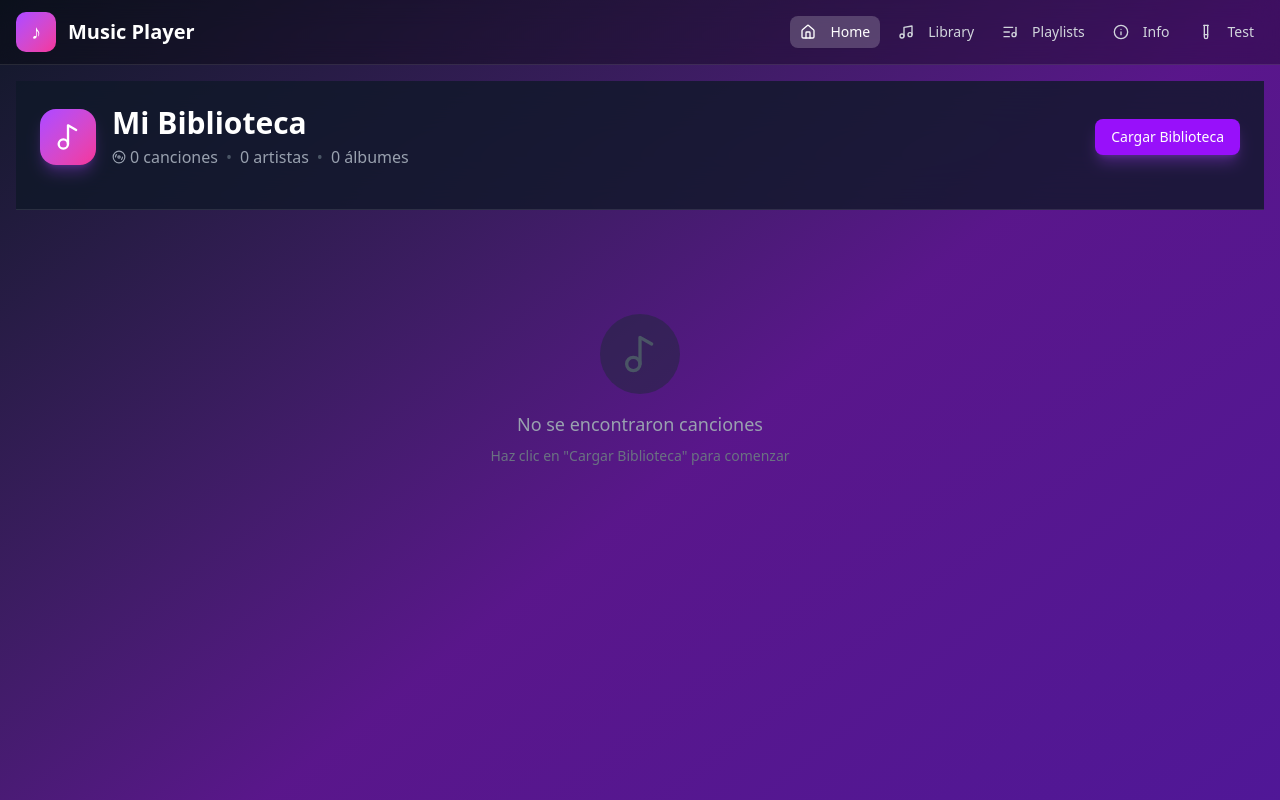
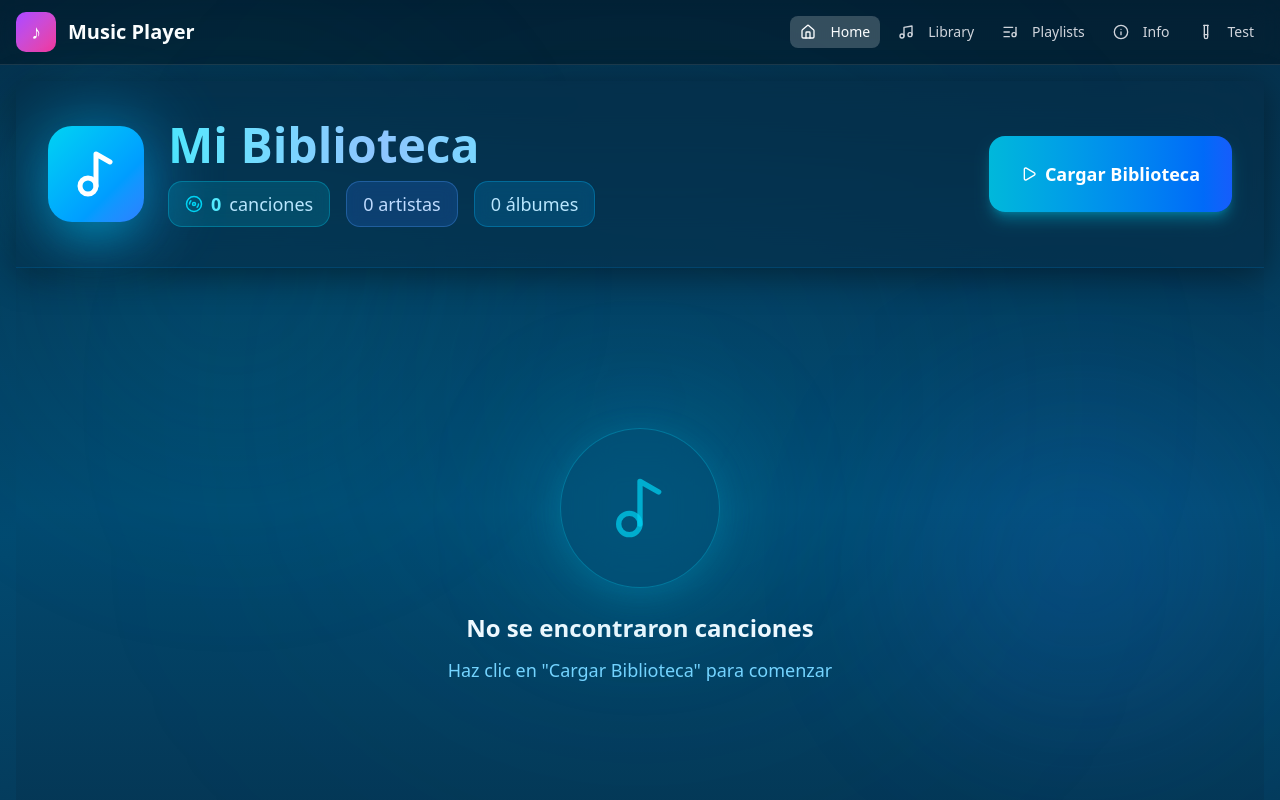
Before and after one commit to yosimar43/musicplayer, a SvelteKit app: page / in a window 1280 px wide. Shown: the top 800 px of the page. Built offline with nearby package versions, Linux system fonts and the light colour scheme.

Commit message:
feat: update UI styles for track components with new color scheme and hover effects

```diff
--- a/src/components/TrackInfo.svelte
+++ b/src/components/TrackInfo.svelte
@@ -10,13 +10,13 @@
 </script>
 
 <div class="flex-1 min-w-0">
-  <h3 class="text-white font-medium truncate group-hover:text-purple-300 transition-colors duration-200 {isCurrentTrack ? 'text-purple-400' : ''}">
+  <h3 class="text-sky-50 font-semibold truncate group-hover:text-cyan-300 transition-colors duration-200 {isCurrentTrack ? 'text-cyan-300' : ''}">
     {title || 'Título desconocido'}
   </h3>
-  <div class="flex items-center gap-2 text-sm text-gray-400 group-hover:text-gray-300 transition-colors">
+  <div class="flex items-center gap-2 text-sm text-sky-300 group-hover:text-sky-200 transition-colors">
     <span class="truncate">{artist || 'Artista desconocido'}</span>
     {#if album}
-      <span class="text-gray-600">•</span>
+      <span class="text-sky-600">•</span>
       <span class="truncate shrink-0 max-w-[200px]">{album}</span>
     {/if}
   </div>
--- a/src/routes/+layout.svelte
+++ b/src/routes/+layout.svelte
@@ -9,7 +9,7 @@
   let hasTrack = $derived(!!player.current);
 </script>
 
-<div class="min-h-screen bg-linear-to-br from-gray-900 via-purple-900 to-violet-900 flex flex-col">
+<div class="min-h-screen bg-gradient-to-b from-sky-950 via-sky-900 to-sky-950 flex flex-col">
   <Navbar />
 
   <main class="container mx-auto p-4 flex-1 pb-32">
--- a/src/routes/+page.svelte
+++ b/src/routes/+page.svelte
@@ -2,8 +2,9 @@
   import { library, ui, loadDefaultLibrary, notify, loadPreferences } from '@/lib/state';
   import { Button } from "$lib/components/ui/button";
   import TrackListItem from '@/components/TrackListItem.svelte';
-  import { Music2, Disc3 } from 'lucide-svelte';
+  import { Music2, Disc3, Play, Pause } from 'lucide-svelte';
   import { onMount } from 'svelte';
+  import { player } from '@/lib/state';
 
   onMount(() => {
     loadPreferences();
@@ -19,59 +20,86 @@
   }
 </script>
 
-<div class="min-h-screen pb-32">
-  <!-- Header con gradiente y glassmorphism -->
-  <div class="sticky top-0 z-40 backdrop-blur-xl bg-gray-900/80 border-b border-white/10 mb-6">
-    <div class="px-6 py-6">
-      <div class="flex items-center justify-between mb-4">
-        <div class="flex items-center gap-4">
-          <div class="w-14 h-14 rounded-2xl bg-linear-to-br from-purple-500 to-pink-500 flex items-center justify-center shadow-lg shadow-purple-500/30">
-            <Music2 size={28} class="text-white" />
+<div class="min-h-screen pb-32 bg-gradient-to-b from-sky-950 via-sky-900 to-sky-950">
+  <!-- Floating blur orbs for depth -->
+  <div class="fixed inset-0 pointer-events-none overflow-hidden">
+    <div class="absolute top-20 left-10 w-96 h-96 bg-cyan-500/20 rounded-full blur-[120px] animate-pulse"></div>
+    <div class="absolute bottom-20 right-10 w-80 h-80 bg-blue-500/20 rounded-full blur-[100px] animate-pulse" style="animation-delay: 1.5s;"></div>
+    <div class="absolute top-1/2 left-1/2 -translate-x-1/2 -translate-y-1/2 w-[500px] h-[500px] bg-sky-500/10 rounded-full blur-[150px]"></div>
+  </div>
+
+  <!-- Header con glassmorphism -->
+  <div class="sticky top-0 z-40 backdrop-blur-2xl bg-sky-950/60 border-b border-sky-700/30 mb-8 shadow-[0_8px_32px_rgba(0,0,0,0.4)]">
+    <div class="px-8 py-10">
+      <div class="flex items-center justify-between">
+        <div class="flex items-center gap-6 group">
+          <!-- Icono principal con glow -->
+          <div class="relative">
+            <div class="absolute inset-0 bg-gradient-to-br from-cyan-400 to-blue-500 rounded-3xl blur-2xl opacity-60 group-hover:opacity-100 transition-opacity"></div>
+            <div class="relative w-24 h-24 rounded-3xl bg-gradient-to-br from-cyan-400 to-blue-500 flex items-center justify-center shadow-2xl shadow-cyan-500/50 transform group-hover:scale-105 transition-transform">
+              <Music2 size={48} class="text-white" strokeWidth={2.5} />
+            </div>
           </div>
+
           <div>
-            <h1 class="text-3xl font-bold text-white bg-clip-text">Mi Biblioteca</h1>
-            <p class="text-gray-400 mt-1 flex items-center gap-2">
-              <span class="flex items-center gap-1">
-                <Disc3 size={14} />
-                {library.totalTracks} canciones
+            <h1 class="text-5xl font-bold mb-3 bg-clip-text text-transparent bg-gradient-to-r from-cyan-300 via-blue-300 to-cyan-300">
+              Mi Biblioteca
+            </h1>
+            <div class="flex items-center gap-4 text-lg">
+              <span class="flex items-center gap-2 px-4 py-2 rounded-xl bg-cyan-500/20 border border-cyan-400/30 backdrop-blur-sm">
+                <Disc3 size={18} class="text-cyan-400" />
+                <span class="font-semibold text-cyan-300">{library.totalTracks}</span>
+                <span class="text-sky-200">canciones</span>
               </span>
-              <span class="text-gray-600">•</span>
-              <span>{library.artists.length} artistas</span>
-              <span class="text-gray-600">•</span>
-              <span>{library.albums.length} álbumes</span>
-            </p>
+              <span class="flex items-center gap-2 px-4 py-2 rounded-xl bg-blue-500/20 border border-blue-400/30 backdrop-blur-sm text-blue-200 font-medium">
+                {library.artists.length} artistas
+              </span>
+              <span class="flex items-center gap-2 px-4 py-2 rounded-xl bg-sky-500/20 border border-sky-400/30 backdrop-blur-sm text-sky-200 font-medium">
+                {library.albums.length} álbumes
+              </span>
+            </div>
           </div>
         </div>
+
         <Button
           onclick={handleLoadLibrary}
           disabled={library.isLoading}
-          class="bg-purple-600 hover:bg-purple-700 text-white shadow-lg shadow-purple-500/30"
+          class="bg-gradient-to-r from-cyan-500 to-blue-600 hover:from-cyan-400 hover:to-blue-500 text-white shadow-lg shadow-cyan-500/40 hover:shadow-cyan-500/60 transition-all duration-300 border-0 px-8 py-6 h-auto text-lg font-semibold rounded-2xl hover:scale-105"
         >
           {#if library.isLoading}
-            <div class="flex items-center gap-2">
-              <div class="animate-spin rounded-full h-4 w-4 border-2 border-white border-t-transparent"></div>
-              Cargando...
+            <div class="flex items-center gap-3">
+              <div class="animate-spin rounded-full h-5 w-5 border-2 border-white border-t-transparent"></div>
+              <span>Cargando...</span>
             </div>
           {:else}
-            Cargar Biblioteca
+            <div class="flex items-center gap-2">
+              <Play size={20} />
+              <span>Cargar Biblioteca</span>
+            </div>
           {/if}
         </Button>
       </div>
     </div>
   </div>
 
-  <div class="px-6 space-y-6">
+  <div class="px-8 space-y-6 relative z-10">
     <!-- Estado de carga -->
     {#if library.isLoading}
-      <div class="text-center py-20">
-        <div class="inline-flex flex-col items-center gap-4">
+      <div class="text-center py-32">
+        <div class="inline-flex flex-col items-center gap-6">
           <div class="relative">
-            <div class="animate-spin rounded-full h-16 w-16 border-4 border-purple-500/30 border-t-purple-500"></div>
-            <Music2 size={24} class="text-purple-500 absolute top-1/2 left-1/2 -translate-x-1/2 -translate-y-1/2" />
+            <!-- Glow effect -->
+            <div class="absolute inset-0 bg-cyan-500/40 rounded-full blur-3xl animate-pulse"></div>
+            <!-- Spinner -->
+            <div class="relative animate-spin rounded-full h-24 w-24 border-4 border-sky-700/40 border-t-cyan-400 shadow-lg shadow-cyan-500/20"></div>
+            <!-- Icon -->
+            <div class="absolute inset-0 flex items-center justify-center">
+              <Music2 size={40} class="text-cyan-300" />
+            </div>
           </div>
-          <div class="space-y-2">
-            <p class="text-white font-medium">Escaneando archivos de música...</p>
-            <p class="text-gray-400 text-sm">Esto puede tomar unos momentos</p>
+          <div class="space-y-3">
+            <p class="text-sky-50 font-bold text-2xl">Escaneando archivos de música...</p>
+            <p class="text-sky-300 text-lg">Esto puede tomar unos momentos</p>
           </div>
         </div>
       </div>
@@ -79,53 +107,55 @@
 
     <!-- Error -->
     {#if library.error}
-      <div class="bg-red-500/10 border border-red-500/50 rounded-xl p-4 text-red-400 backdrop-blur-sm">
-        <div class="flex items-center gap-2">
-          <svg xmlns="http://www.w3.org/2000/svg" width="20" height="20" viewBox="0 0 24 24" fill="none" stroke="currentColor" stroke-width="2" stroke-linecap="round" stroke-linejoin="round">
+      <div class="backdrop-blur-xl bg-red-500/10 border border-red-500/30 rounded-3xl p-8 text-red-300 shadow-[0_8px_32px_rgba(220,38,38,0.2)]">
+        <div class="flex items-center gap-4">
+          <svg xmlns="http://www.w3.org/2000/svg" width="28" height="28" viewBox="0 0 24 24" fill="none" stroke="currentColor" stroke-width="2" stroke-linecap="round" stroke-linejoin="round">
             <circle cx="12" cy="12" r="10"/>
             <line x1="12" y1="8" x2="12" y2="12"/>
             <line x1="12" y1="16" x2="12.01" y2="16"/>
           </svg>
-          {library.error}
+          <span class="font-semibold text-lg">{library.error}</span>
         </div>
       </div>
     {/if}
 
     <!-- Lista de canciones -->
     {#if !library.isLoading && library.tracks.length > 0}
-      <div class="space-y-1">
+      <div class="space-y-3">
         {#each library.tracks as track, index (track.path)}
           <TrackListItem {track} {index} allTracks={library.tracks} />
         {/each}
       </div>
     {:else if !library.isLoading}
-      <div class="text-center py-20">
-        <div class="inline-flex flex-col items-center gap-4">
-          <div class="w-20 h-20 rounded-full bg-gray-800/50 flex items-center justify-center">
-            <Music2 size={40} class="text-gray-600" />
+      <div class="text-center py-32">
+        <div class="inline-flex flex-col items-center gap-6">
+          <div class="relative">
+            <div class="absolute inset-0 bg-cyan-500/30 rounded-full blur-3xl"></div>
+            <div class="relative w-40 h-40 rounded-full bg-sky-900/50 backdrop-blur-xl border border-cyan-400/30 flex items-center justify-center shadow-[0_8px_32px_rgba(6,182,212,0.2)]">
+              <Music2 size={64} class="text-cyan-400/70" />
+            </div>
           </div>
-          <div class="space-y-2">
-            <p class="text-gray-400 text-lg">No se encontraron canciones</p>
-            <p class="text-gray-500 text-sm">Haz clic en "Cargar Biblioteca" para comenzar</p>
+          <div class="space-y-3">
+            <p class="text-sky-50 text-2xl font-bold">No se encontraron canciones</p>
+            <p class="text-sky-300 text-lg">Haz clic en "Cargar Biblioteca" para comenzar</p>
           </div>
         </div>
       </div>
     {/if}
-  </div>
-
   <!-- Notificaciones -->
   {#if ui.notifications.length > 0}
     <div class="fixed top-6 right-6 space-y-3 z-50">
       {#each ui.notifications as notification}
-        <div class="notification-card bg-gray-900/95 backdrop-blur-xl text-white px-5 py-3 rounded-xl shadow-2xl border border-white/10 animate-slide-in">
+        <div class="notification-card backdrop-blur-2xl bg-sky-900/95 text-sky-50 px-6 py-4 rounded-2xl shadow-[0_8px_32px_rgba(6,182,212,0.3)] border border-cyan-400/30 animate-slide-in">
           <div class="flex items-center gap-3">
-            <div class="w-1.5 h-1.5 rounded-full bg-purple-500 animate-pulse"></div>
-            <span class="font-medium">{notification}</span>
+            <div class="w-2 h-2 rounded-full bg-cyan-400 animate-pulse shadow-lg shadow-cyan-400/70"></div>
+            <span class="font-semibold">{notification}</span>
           </div>
         </div>
       {/each}
     </div>
   {/if}
+  </div>
 </div>
 
 <style>
@@ -146,7 +176,7 @@
 
   .notification-card {
     box-shadow:
-      0 10px 25px -5px rgba(0, 0, 0, 0.5),
-      0 0 30px rgba(168, 85, 247, 0.2);
+      0 10px 25px -5px rgba(6, 182, 212, 0.4),
+      0 0 30px rgba(6, 182, 212, 0.3);
   }
 </style>
```
Also changed, not shown: src/components/TrackActions.svelte (+4 -4 lines), src/components/TrackAlbumArt.svelte (+14 -14 lines), src/components/TrackListItem.svelte (+5 -5 lines), src/components/TrackMetadata.svelte (+4 -4 lines), src/components/musicplayerapp.svelte (+33 -33 lines).
